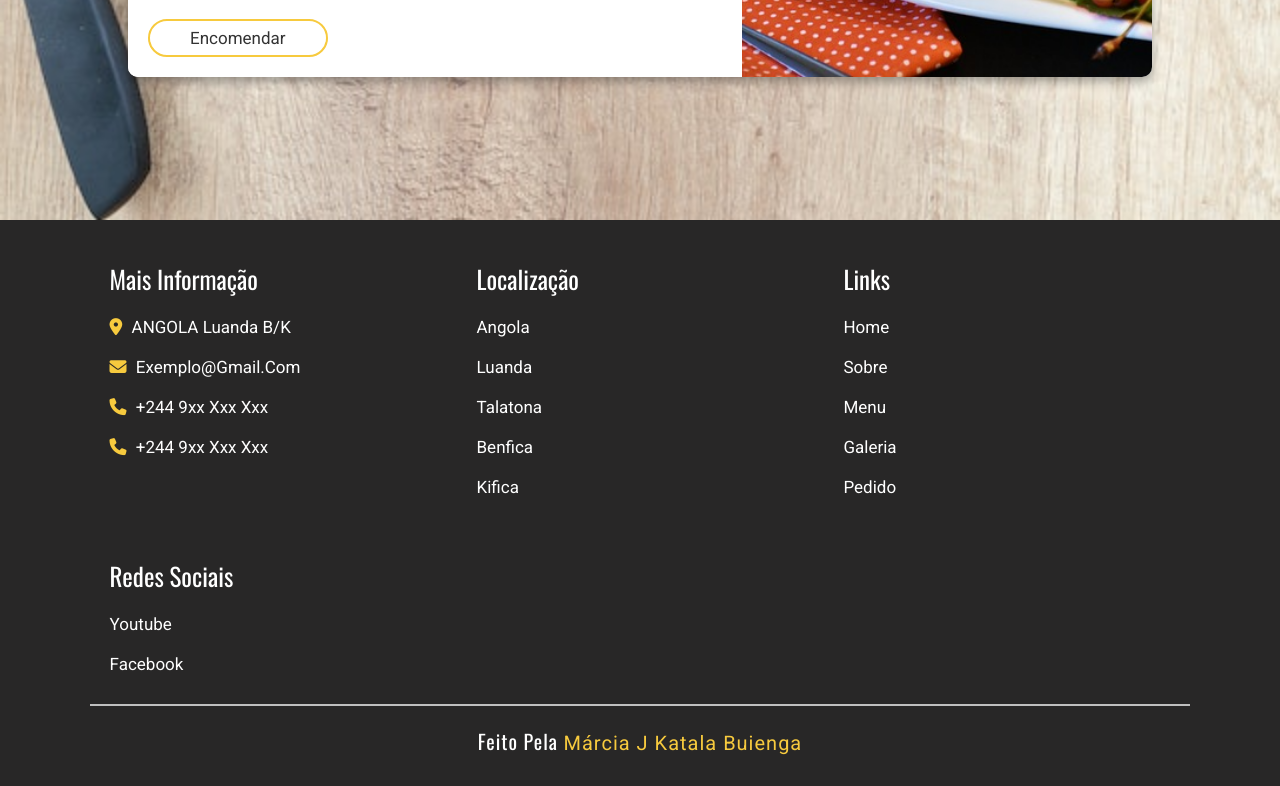
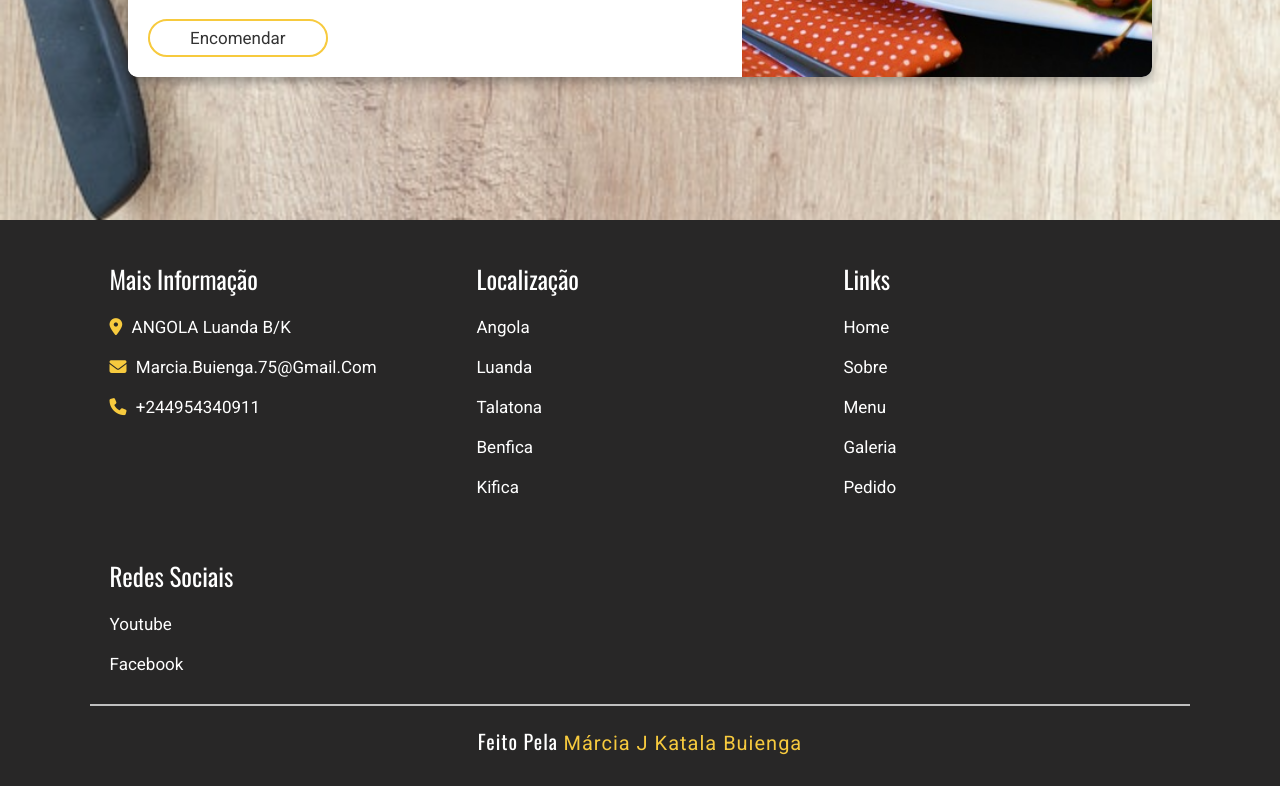
Before and after one commit to MarciaBuienga/finalproject-codeweb, a plain HTML site: page index.html in a window 1280 px wide. Shown: the part 6055-6841 px from the top of the page. Drawn offline with nearby package versions, Linux system fonts and the light colour scheme.

Commit message:
Update index.html
Alterando o rodapé

```diff
--- a/index.html
+++ b/index.html
@@ -352,9 +352,8 @@
         <div class="box">
             <h3>Mais informação</h3>
             <p><i class="fas fa-map-marker-alt"></i> ANGOLA Luanda B/K</p>
-            <p><i class="fas fa-envelope"></i> exemplo@gmail.com</p>
-            <p><i class="fas fa-phone"> </i> +244 9xx xxx xxx</p>
-            <p><i class="fas fa-phone"></i> +244 9xx xxx xxx</p>
+            <p><i class="fas fa-envelope"></i> marcia.buienga.75@gmail.com</p>
+            <p><i class="fas fa-phone"> </i> +244954340911</p>
 
         </div>
 
```
